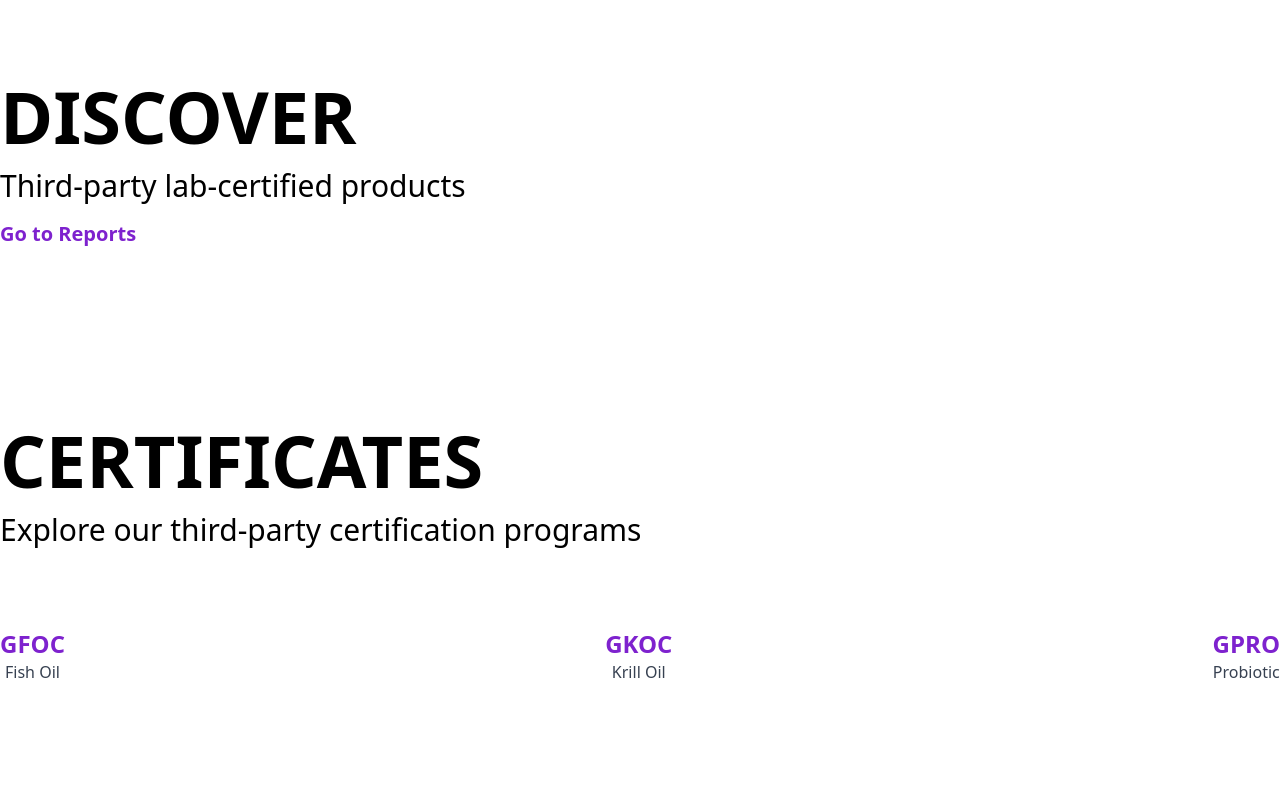
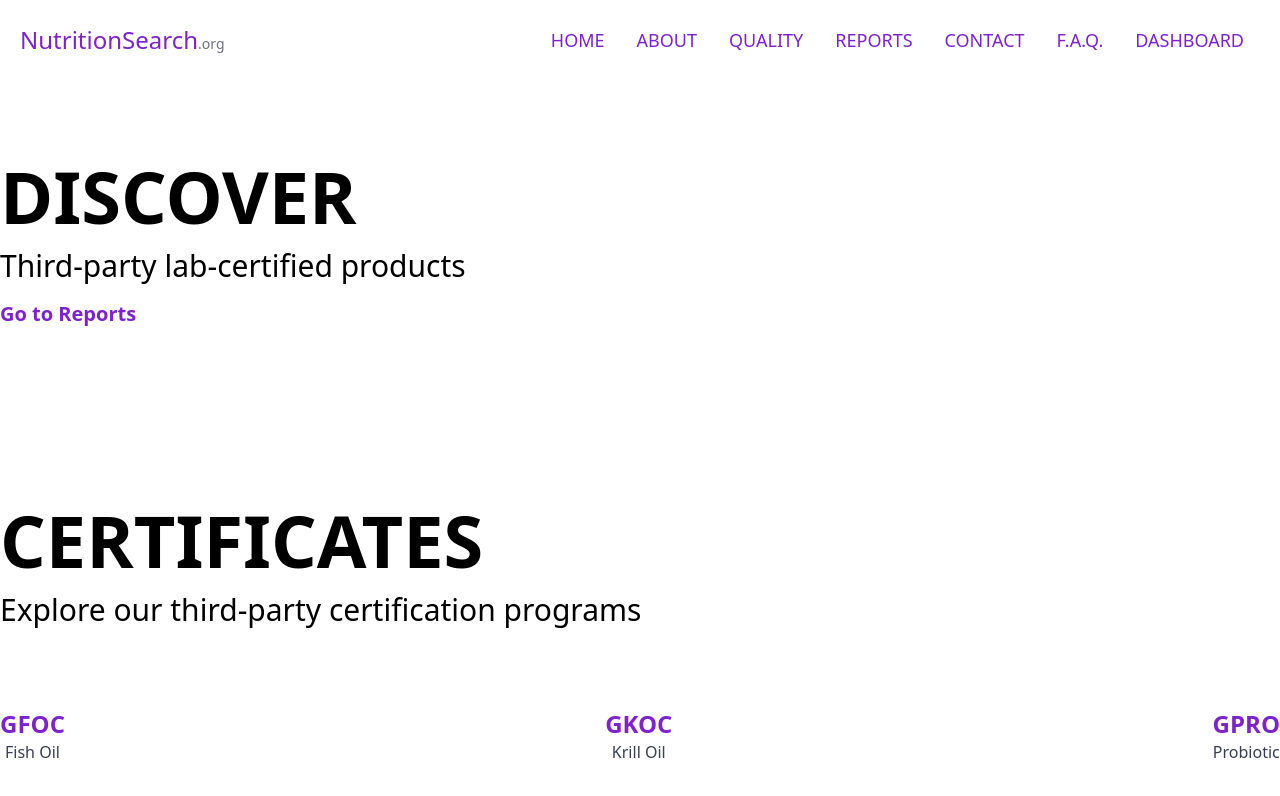
Before and after one commit to bedirhanyildirim/bedue, a Vue app: page / in a window 1280 px wide. Shown: the top 796 px of the page. Built offline with nearby package versions, Linux system fonts and the light colour scheme; no server answers.

Commit message:
feat: navbar

```diff
--- /dev/null
+++ b/src/components/frontend/layout/navbar.vue
@@ -0,0 +1,26 @@
+<template>
+    <header class="h-20 max-w-screen-xl w-full flex justify-between items-center px-5">
+      <router-link to="/" class="text-2xl font-medium">
+        <span class="text-purple-700">NutritionSearch</span><span class="text-sm font-normal text-gray-500">.org</span>
+      </router-link>
+      <div class="bg-white text-lg uppercase text-purple-700 font-medium py-4">
+        <router-link to="/" class="px-4">Home</router-link>
+        <router-link to="/about" class="px-4">About</router-link>
+        <router-link to="/quality" class="px-4">Quality</router-link>
+        <router-link to="/reports" class="px-4">Reports</router-link>
+        <router-link to="/contact" class="px-4">Contact</router-link>
+        <router-link to="/faq" class="px-4">F.A.Q.</router-link>
+        <router-link to="/dashboard" class="px-4">Dashboard</router-link>
+      </div>
+    </header>
+</template>
+
+<script>
+export default {
+
+}
+</script>
+
+<style>
+
+</style>
--- a/src/layouts/Frontend.vue
+++ b/src/layouts/Frontend.vue
@@ -1,5 +1,6 @@
 <template>
 <div class="flex flex-col items-center min-h-screen bg-white">
+  <navbar></navbar>
   <div class="flex w-full justify-center bg-white items-center">
     <router-view/>
   </div>
@@ -7,7 +8,9 @@
 </template>
 
 <script>
+import navbar from '../components/frontend/layout/navbar.vue'
 export default {
+  components: { navbar }
 }
 </script>
 
```
